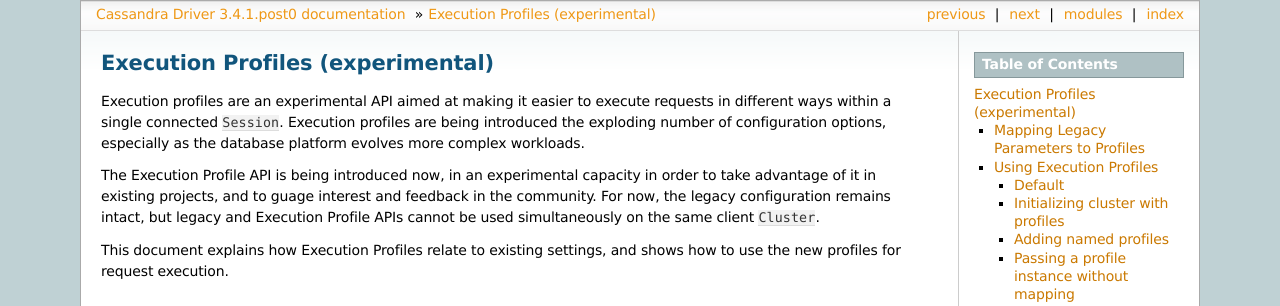
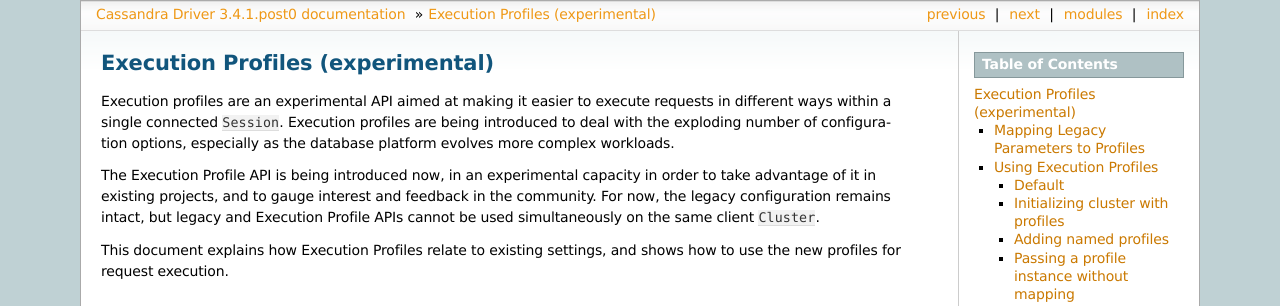
Before and after one commit to datastax/python-driver, a Sphinx documentation site: the page built from docs/execution_profiles.rst, in a window 1280 px wide. Shown: the top 306 px of the page. Built offline with Sphinx 7.4.7, drawn with Linux system fonts in a browser that asks for light colours; pages that are not in the unit, such as notebooks, are missing from menus.

Commit message:
doc updates from peer input

```diff
--- a/docs/execution_profiles.rst
+++ b/docs/execution_profiles.rst
@@ -2,11 +2,11 @@
 =================================
 
 Execution profiles are an experimental API aimed at making it easier to execute requests in different ways within
-a single connected ``Session``. Execution profiles are being introduced the exploding number of configuration options,
-especially as the database platform evolves more complex workloads.
+a single connected ``Session``. Execution profiles are being introduced to deal with the exploding number of
+configuration options, especially as the database platform evolves more complex workloads.
 
 The Execution Profile API is being introduced now, in an experimental capacity in order to take advantage of it in
-existing projects, and to guage interest and feedback in the community. For now, the legacy configuration remains
+existing projects, and to gauge interest and feedback in the community. For now, the legacy configuration remains
 intact, but legacy and Execution Profile APIs cannot be used simultaneously on the same client ``Cluster``.
 
 This document explains how Execution Profiles relate to existing settings, and shows how to use the new profiles for
```
